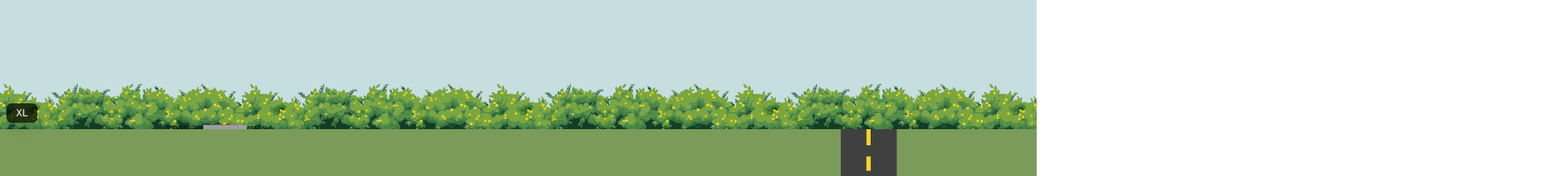
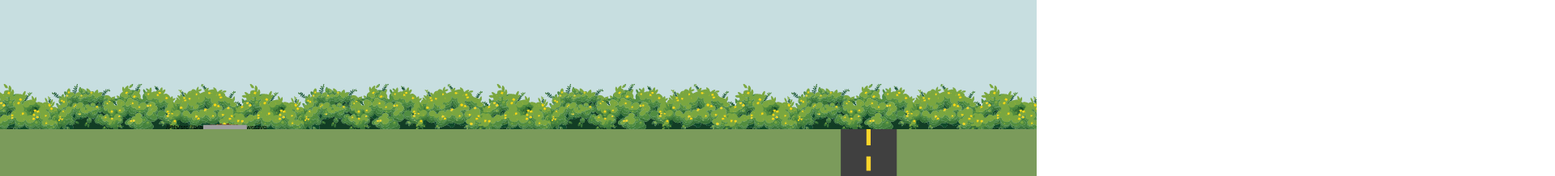
Before and after one commit to swamphacks/xi-front-page, a SvelteKit app: page / in a window 1280 px wide. Shown: the part 640-858 px from the top of the page at 81% size, 1920 px wide, since content can reach past the window. Built offline with nearby package versions, Linux system fonts and the light colour scheme; grey boxes are pictures that could not be loaded.

Commit message:
fix: crashing pages due to overflow & more

```diff
--- a/src/routes/+page.svelte
+++ b/src/routes/+page.svelte
@@ -11,7 +11,7 @@
 	import Button from '$lib/components/Button/Button.svelte';
 </script>
 
-<main>
+<main class="w-screen overflow-x-hidden">
 	<Landing />
 	<div class="relative h-[500vh] w-full bg-grass-background lg:h-[430vh]">
 		<div class="absolute top-[-20px] left-[90%] -translate-x-1/2 md:top-[-50px] md:left-3/4">
@@ -73,5 +73,3 @@
 		</div>
 	</div>
 </main>
-
-<BreakpointIndicator />
```
